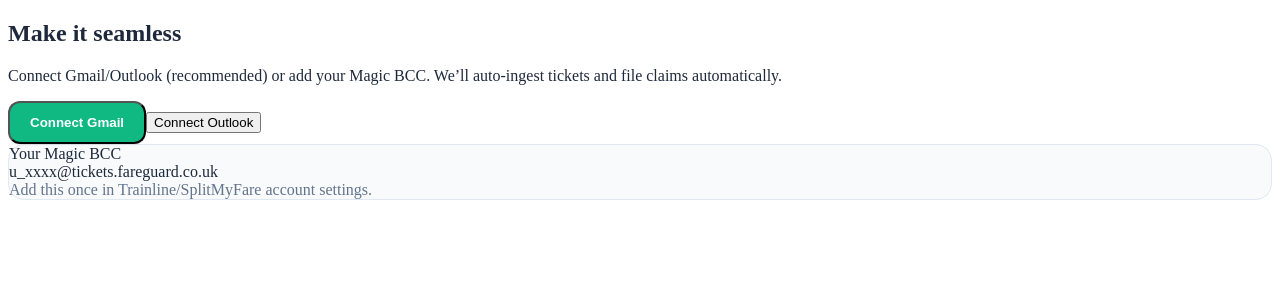
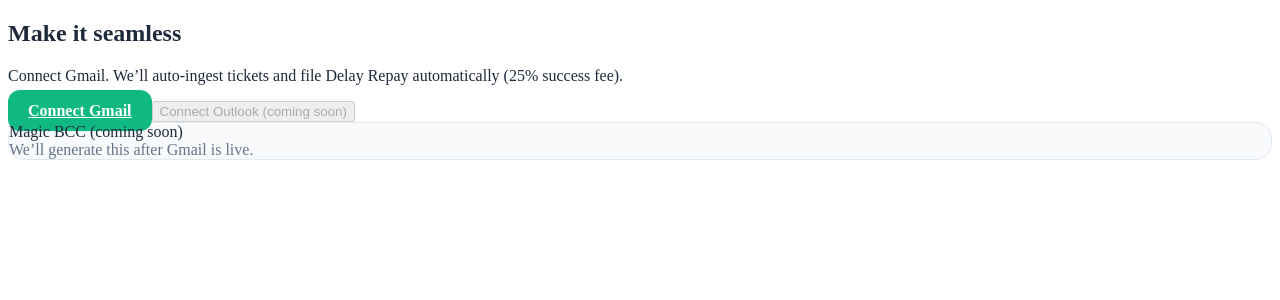
Before and after one commit to fareguard/fg-rail-pwa-starter, a Next.js app: page /onboarding in a window 1280 px wide. Shown: the top 300 px of the page. Built offline with nearby package versions, Linux system fonts and the light colour scheme.

Commit message:
Update page.tsx

```diff
--- a/app/(app)/onboarding/page.tsx
+++ b/app/(app)/onboarding/page.tsx
@@ -1,22 +1,35 @@
+import Link from "next/link";
+
 export default function Onboarding() {
   return (
     <main className="min-h-screen px-6 pt-20">
       <h2 className="text-xl font-bold">Make it seamless</h2>
       <p className="text-neutral-300 mt-2">
-        Connect Gmail/Outlook (recommended) or add your Magic BCC. We’ll auto-ingest tickets and file claims automatically.
+        Connect Gmail. We’ll auto-ingest tickets and file Delay Repay automatically (25% success fee).
       </p>
 
       <div className="space-y-3 mt-6">
-        <button className="w-full bg-brand-orange text-black px-4 py-3 rounded-2xl font-semibold">
+        <Link
+          href="/api/auth/google/start"
+          className="block w-full text-center bg-brand-orange text-black px-4 py-3 rounded-2xl font-semibold"
+        >
           Connect Gmail
+        </Link>
+
+        <button
+          className="w-full bg-white/30 text-white/60 px-4 py-3 rounded-2xl font-semibold cursor-not-allowed"
+          disabled
+          aria-disabled="true"
+          title="Outlook coming soon"
+        >
+          Connect Outlook (coming soon)
         </button>
-        <button className="w-full bg-white text-black px-4 py-3 rounded-2xl font-semibold">
-          Connect Outlook
-        </button>
-        <div className="bg-neutral-900 rounded-2xl p-4">
-          <div className="font-semibold">Your Magic BCC</div>
-          <div className="text-neutral-300 mt-1">u_xxxx@tickets.fareguard.co.uk</div>
-          <div className="text-neutral-500 mt-2 text-sm">Add this once in Trainline/SplitMyFare account settings.</div>
+
+        <div className="bg-neutral-900 rounded-2xl p-4 opacity-50">
+          <div className="font-semibold">Magic BCC (coming soon)</div>
+          <div className="text-neutral-500 mt-1 text-sm">
+            We’ll generate this after Gmail is live.
+          </div>
         </div>
       </div>
     </main>
```
